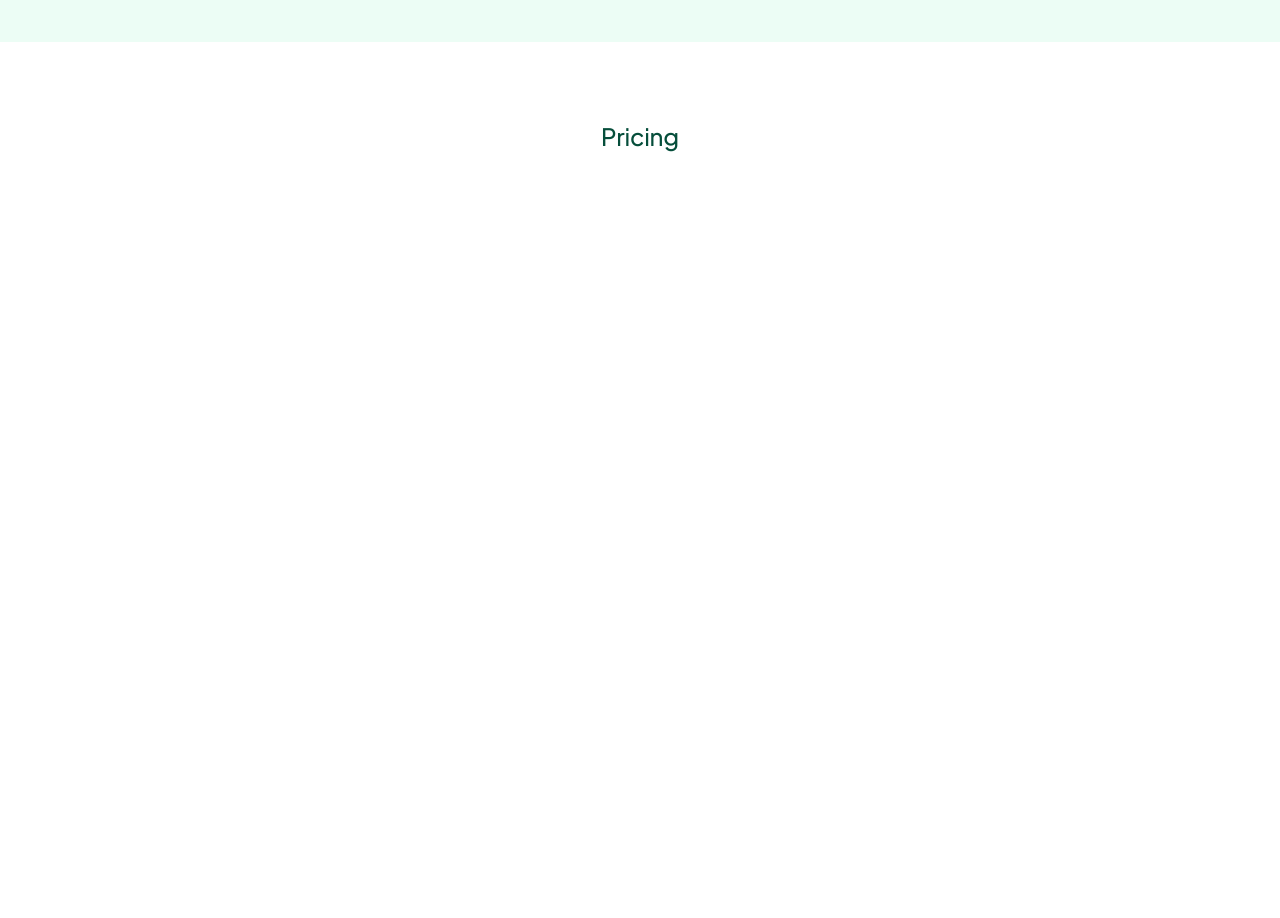
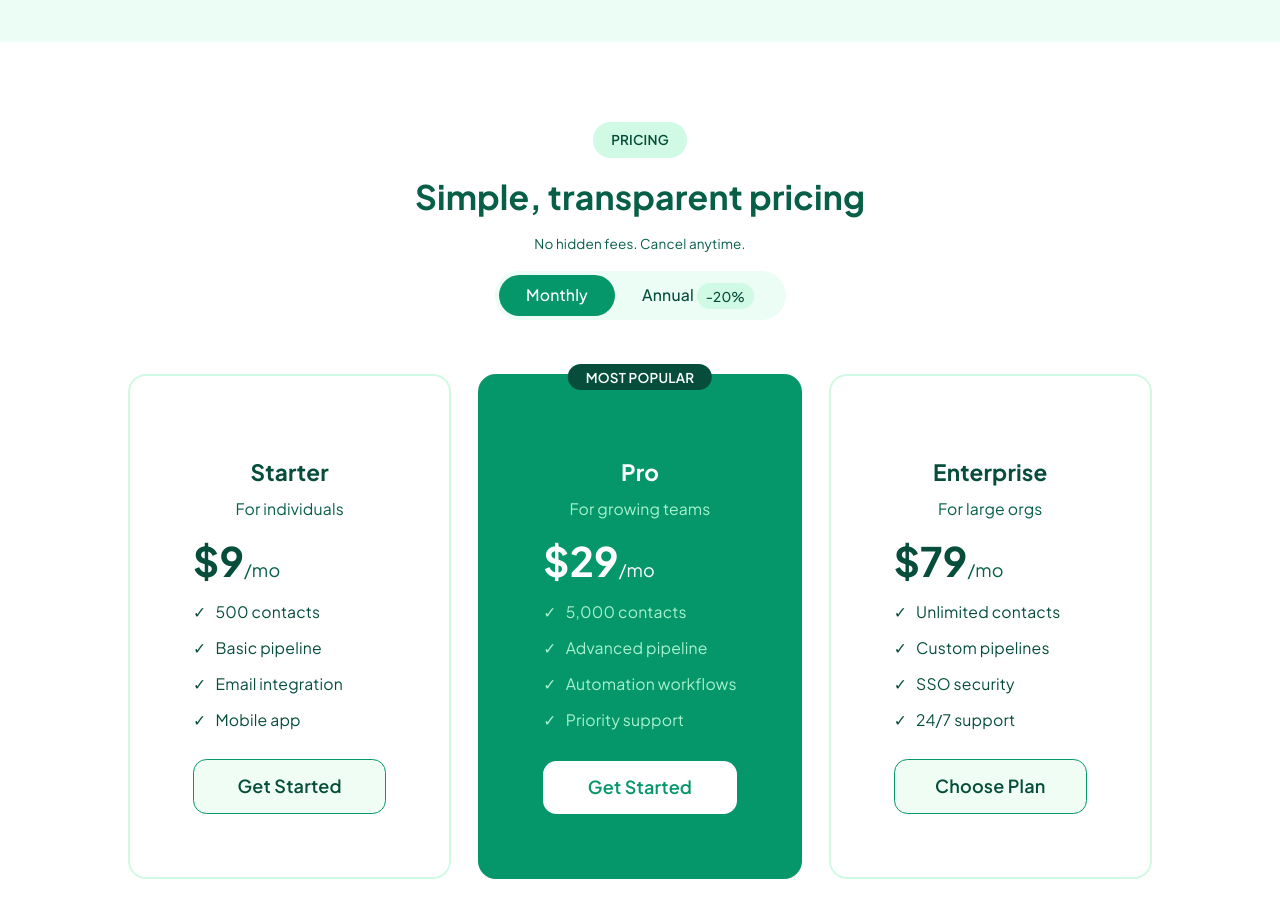
Before and after one commit to fretchelgerarman-cp/CoreCRM_Landing-Page, a Vue app: page / in a window 1280 px wide. Shown: the part 2440-3358 px from the top of the page. Before the commit the page ends 2678 px from the top, so only its background shows below. Built offline with nearby package versions, Linux system fonts and the light colour scheme.

Commit message:
feat: add pricing section

```diff
--- /dev/null
+++ b/src/components/common/PricingCard.vue
@@ -0,0 +1,42 @@
+<script>
+export default {
+    props: ['title', 'price', 'period', 'description', 'features', 'popular', 'buttonText'],
+    emits: ['select-plan'],
+    methods: {
+        handleSelect() {
+            this.$emit('select-plan', { title: this.title, price: this.price, period: this.period })
+        }
+    }
+}
+
+</script>
+
+<template>
+    <div class="flex flex-col rounded-2xl p-14 border-2 transition-all hover:shadow-lg" :class="popular ? 'bg-(--emerald) border-(--emerald) relative' : 'bg-white border-(--emerald-light)'">
+        <div v-if="popular" class="absolute -top-3 left-1/2 transform -translate-x-1/2">
+            <span class="bg-(--emerald-dark) text-white text-xs font-semibold rounded-full px-4 py-1 whitespace-nowrap">MOST POPULAR</span>
+        </div>
+        <div class="flex flex-col justify-center items-center p-4">
+          <h3 class="text-xl font-bold mb-2" :class="popular ? 'text-white' : 'text-(--emerald-dark)'">{{ title }}</h3>
+          <p class="text-sm mb-6" :class="popular ? 'text-(--emerald-faint)' : 'text-(--emerald-medium)'">{{ description }}</p>
+        </div>
+        <div class="mb-4">
+            <span class="text-4xl font-bold" :class="popular ? 'text-white' : 'text-(--emerald-dark)'">${{ price }}</span>
+            <span :class="popular ? 'text-white' : 'text-(--emerald-medium)'">/{{ period }}</span>
+        </div>
+
+        <ul class="space-y-3 mb-6 grow">
+            <li v-for="(feature, index) in features" :key="index" class="flex items-center gap-2 text-sm" :class="popular ? 'text-(--emerald-faint)' : 'text-(--emerald-dark)'">
+                <span :class="popular ? 'text-(--emerald-faint)' : ''">✓</span>
+                {{ feature }}
+            </li>
+        </ul>
+        <button
+            @click="handleSelect"
+            class="w-full py-3 rounded-xl font-semibold transition-colors"
+            :class="popular ? 'bg-white text-(--emerald) hover:bg-emerald-700' : 'bg-(--emerald-surface) text-(--emerald-dark) border border-(--emerald) hover:bg-(--emerald-light)'"
+        >
+            {{ buttonText }}
+        </button>
+    </div>
+</template>
--- a/src/components/landing/FeatureGrid.vue
+++ b/src/components/landing/FeatureGrid.vue
@@ -1,6 +1,6 @@
 <script >
 import FeatureCard from '../common/FeatureCard.vue'
-import { AlarmClock, Users, ChartColumn, Mail, BarChart3, Zap, Shield } from '@lucide/vue'
+import { Users, ChartColumn, Mail, BarChart3, Shield } from '@lucide/vue'
 export default {
     components: {
         FeatureCard,
--- a/src/components/landing/Pricing.vue
+++ b/src/components/landing/Pricing.vue
@@ -1,9 +1,65 @@
-<script></script>
+<script>
+import PricingCard from '../common/PricingCard.vue'
+
+export default {
+    components: { PricingCard },
+    data() {
+        return {
+            isAnnual: false,
+            plans: [
+                { title: 'Starter', monthlyPrice: 9, annualPrice: 15, description: 'For individuals', features: ['500 contacts', 'Basic pipeline', 'Email integration', 'Mobile app'], popular: false, buttonText: 'Get Started' },
+                { title: 'Pro', monthlyPrice: 29, annualPrice: 39, description: 'For growing teams', features: ['5,000 contacts', 'Advanced pipeline', 'Automation workflows', 'Priority support'], popular: true, buttonText: 'Get Started' },
+                { title: 'Enterprise', monthlyPrice: 79, annualPrice: 89, description: 'For large orgs', features: ['Unlimited contacts', 'Custom pipelines', 'SSO security', '24/7 support'], popular: false, buttonText: 'Choose Plan' }
+            ]
+        }
+    },
+    computed: {
+        period() {
+            return this.isAnnual ? 'year' : 'mo'
+        },
+        plansWithPrices() {
+            return this.plans.map(plan => ({
+                ...plan,
+                price: this.isAnnual ? plan.annualPrice : plan.monthlyPrice
+            }))
+        }
+    },
+    methods: {
+        handlePlanSelect(plan) {
+            this.$emit('plan-selected', plan)
+        }
+    }
+}
+
+</script>
 
 <template>
-    <div class="pricing">
-        <h2>Pricing</h2>
+    <div class="pricing flex flex-col items-center gap-4 bg-white">
+        <span class="text-xs font-semibold px-4 py-2 rounded-full bg-(--emerald-light) text-(--emerald-dark)">PRICING</span>
+        <h3 class="text-3xl font-bold">Simple, transparent pricing</h3>
+        <p class="font-thin text-xs text-(--emerald-medium)">No hidden fees. Cancel anytime.</p>
+
+        <div class="flex items-center gap-4 mb-8">
+            <div class="flex bg-(--emerald-mint) rounded-full p-1">
+                <button
+                    @click="isAnnual = false"
+                    class="px-6 py-2 rounded-full text-sm font-medium transition-colors"
+                    :class="!isAnnual ? 'bg-(--emerald) text-white' : 'text-(--emerald-dark)'"
+                >
+                    Monthly
+                </button>
+                <button
+                    @click="isAnnual = true"
+                    class="px-6 py-2 rounded-full text-sm font-medium transition-colors"
+                    :class="isAnnual ? 'bg-(--emerald) text-white' : 'text-(--emerald-dark)'"
+                >
+                    Annual <span class="text-xs bg-(--emerald-light) text-(--emerald-dark) px-2 py-1 rounded-full">-20%</span>
+                </button>
+            </div>
+        </div>
+
+        <div class="grid grid-cols-1 md:grid-cols-3 gap-6">
+            <PricingCard v-for="plan in plansWithPrices" :key="plan.title" :title="plan.title" :price="plan.price" :period="period" :description="plan.description" :features="plan.features" :popular="plan.popular" :button-text="plan.buttonText" @select-plan="handlePlanSelect" />
+        </div>
     </div>
 </template>
-
-template>
```
Also changed, not shown: src/components/landing/StatsCounter.vue (added).
